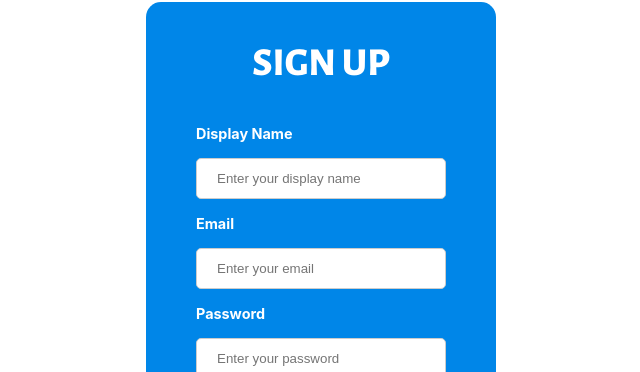
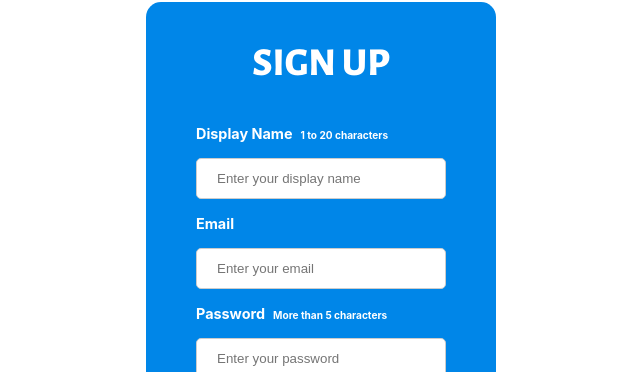
Before and after one commit to RyderAU/capstone-project, a React (Create React App) app in the folder frontend/: page /signup in a window 1280 px wide. Shown: the part 73-445 px from the top of the page, without its empty margins (319-959 px from the left). Built offline with nearby package versions, Linux system fonts and the light colour scheme.

Commit message:
updating signup

```diff
--- a/frontend/src/components/AuthCSS.jsx
+++ b/frontend/src/components/AuthCSS.jsx
@@ -16,6 +16,15 @@ export const Label = styled.label`
   font-size: 0.9em;
   width: 250px;
   color: #fff;
+`;
+
+export const LabelSmall = styled.label`
+  margin: 8px auto;
+  // font-weight: bold;
+  font-size: 0.7em;
+  width: 250px;
+  color: #fff;
+  margin-left: 8px;
 `;
 
 export const Title = styled.label`
--- a/frontend/src/pages/SignUp.jsx
+++ b/frontend/src/pages/SignUp.jsx
@@ -3,7 +3,7 @@ import axios from 'axios';
 import { StoreContext } from '../Store';
 import { useHistory } from 'react-router-dom'
 // import components
-import { SignUpForm, Title, Label, Input, Button,
+import { SignUpForm, Title, Label, LabelSmall, Input, Button,
   ErrorWarning,
   ButtonSecondary} from "../components/AuthCSS";;
 
@@ -83,7 +83,9 @@ const SignUp = () => {
       <SignUpForm>
         <Title>SIGN UP</Title>
 
-        <Label>Display Name</Label>
+        <Label>Display Name
+          <LabelSmall>1 to 20 characters</LabelSmall>
+        </Label>
         <Input value={displayName} onChange={(e) => setDisplayName(e.target.value)}
           type="text" placeholder="Enter your display name" id="signup-display-name" required />
 
@@ -91,7 +93,9 @@ const SignUp = () => {
         <Input value={emailInput} onChange={(e) => setEmail(e.target.value)}
           type="email" placeholder="Enter your email" id="signup-email" required />
 
-        <Label>Password</Label>
+        <Label>Password
+          <LabelSmall>More than 5 characters</LabelSmall>
+        </Label>
         <Input value={passwordInput} onChange={(e) => setPassword(e.target.value)}
           type="password" placeholder="Enter your password" id="signup-password" required />
 
```
